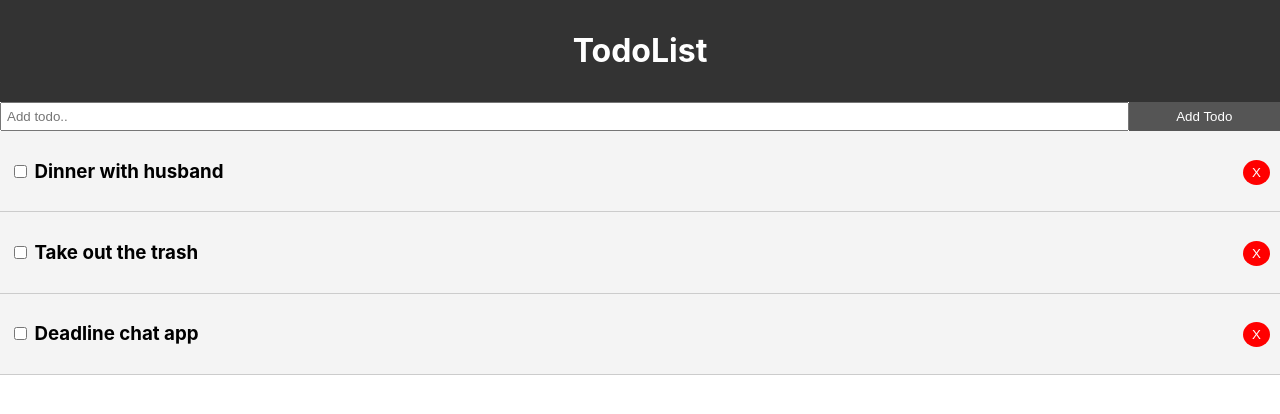
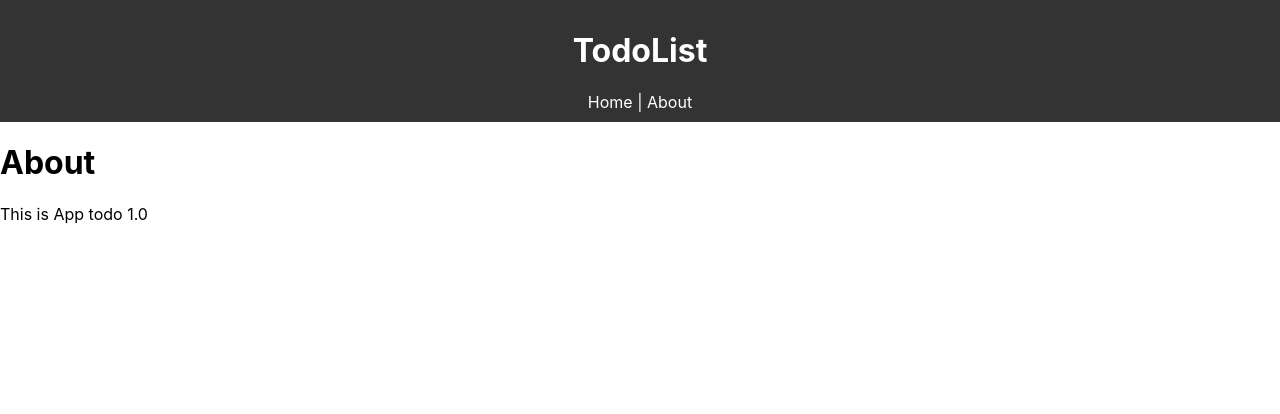
Before and after one commit to Ziassy/react-simple-todo-app, a React (Create React App) app: page /about in a window 1280 px wide. Shown: the top 414 px of the page. Built offline with nearby package versions, Linux system fonts and the light colour scheme.

Commit message:
add router link about

```diff
--- a/package.json
+++ b/package.json
@@ -9,6 +9,7 @@
     "axios": "^0.21.1",
     "react": "^17.0.1",
     "react-dom": "^17.0.1",
+    "react-router-dom": "^5.2.0",
     "react-scripts": "4.0.3",
     "uuid": "^8.3.2",
     "web-vitals": "^1.0.1"
--- a/src/App.js
+++ b/src/App.js
@@ -1,9 +1,11 @@
 import React, { Component } from 'react';
+import { BrowserRouter as Router, Route } from 'react-router-dom';
 import { v4 as uuidv4 } from 'uuid';
 
 import Todos from './component/Todos';
 import Header from './component/layout/Header';
 import AddTodo from './component/AddTodos';
+import About from './component/pages/About';
 
 import './App.css';
 export default class App extends Component {
@@ -61,17 +63,28 @@ export default class App extends Component {
 
   render() {
     return (
-      <div>
+      <Router>
+        <div className='App'>
+          <div className='container'>
             <Header />
-        <div className='container'>
+            <Route
+              exact
+              path='/'
+              render={(props) => (
+                <React.Fragment>
                   <AddTodo AddTodo={this.AddTodo} />
                   <Todos
                     propsTodos={this.state.todos}
                     propsMarkCompleteApp={this.markComplete}
                     propsDelTodoFromAppJs={this.delTodo}
                   />
+                </React.Fragment>
+              )}
+            />
+            <Route path='/about' component={About} />
           </div>
         </div>
+      </Router>
     );
   }
 }
--- a/src/component/layout/Header.js
+++ b/src/component/layout/Header.js
@@ -1,9 +1,17 @@
 import React from 'react';
+import { Link } from 'react-router-dom';
 
 export default function Header() {
   return (
     <header style={headerStyle}>
       <h1>TodoList</h1>
+      <Link style={linkStyle} to='/'>
+        Home
+      </Link>{' '}
+      |{' '}
+      <Link style={linkStyle} to='/about'>
+        About
+      </Link>
     </header>
   );
 }
@@ -14,3 +22,8 @@ const headerStyle = {
   textAlign: 'center',
   padding: '10px',
 };
+
+const linkStyle = {
+  color: '#fff',
+  textDecoration: 'none',
+};
--- /dev/null
+++ b/src/component/pages/About.js
@@ -0,0 +1,10 @@
+import React from 'react';
+
+export default function About() {
+  return (
+    <>
+      <h1>About</h1>
+      <p>This is App todo 1.0 </p>
+    </>
+  );
+}
```
Also changed, not shown: 1 other file (tests, documents, lock files or other folders). Lines whose indentation alone changed are shown as unchanged.
